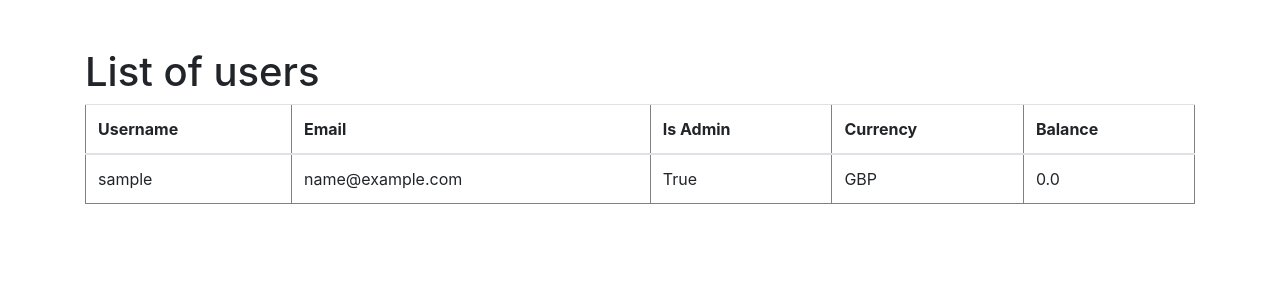
After one commit to Haller125/web-services-django, a Django app: page /webapps2025/register/list_of_users/ in a window 1280 px wide. The commit adds this page. Shown: the top 300 px of the page. Run offline with Django 5.2, Linux system fonts and the light colour scheme; the visitor is signed in with stand-in values (Sample User, id 1); data comes from the database, SQL or seed files in the repository; parts of the project's set-up code (start-up, migrations or seed data) failed here and were passed over; some libraries are stand-ins or nearby versions.

Commit message:
admin permission

```diff
--- /dev/null
+++ b/register/decorators.py
@@ -0,0 +1,7 @@
+from django.contrib.auth.decorators import user_passes_test
+
+def admin_required(view_func):
+    decorated_view_func = user_passes_test(
+        lambda u: u.is_authenticated and u.is_superuser
+    )(view_func)
+    return decorated_view_func
--- a/register/models.py
+++ b/register/models.py
@@ -10,7 +10,7 @@ CurrencyChoices = [
 
 # Create your models here.
 class User(AbstractUser):
-    currency = models.CharField(choices=CurrencyChoices, max_length=3)
+    currency = models.CharField(choices=CurrencyChoices, max_length=3, default='GBP')
     balance = models.FloatField(default=0.0)
 
     def __str__(self):
--- a/register/urls.py
+++ b/register/urls.py
@@ -4,7 +4,9 @@ from django.contrib.auth.views import LoginView, LogoutView
 
 urlpatterns = [
     path('register/', views.register, name='register'),
-    path('login/', LoginView.as_view(template_name='register/login.html', next_page='home'),  name='login'),
+    path('login/', LoginView.as_view(template_name='register/login.html'),  name='login'),
     path('logout/', LogoutView.as_view(next_page='login'), name='logout'),
     path('home/', views.home, name='home'),
+    path('register_admin/', views.register_admin, name='register_admin'),
+    path('list_of_users/', views.list_of_users, name='list_of_users')
 ]
--- a/register/views.py
+++ b/register/views.py
@@ -1,30 +1,43 @@
 from django.shortcuts import render, redirect
-from .forms import UserRegistrationForm, UserLoginForm
-from django.contrib.auth import login as auth_login
+from .forms import UserRegistrationForm, AdminRegistrationForm
 from django.contrib.auth.decorators import login_required
+import requests
+from .decorators import admin_required
+from .models import User
 
 # Create your views here.
 def register(request):
     if request.method == 'POST':
         form = UserRegistrationForm(request.POST)
         if form.is_valid():
+            user_currency = form.cleaned_data.get('currency')
+            default_money = requests.get(f'http://localhost:8000/webapps2025/conversion/usd/{user_currency}/750')
             form.save()
             return redirect('login')
     else:
         form = UserRegistrationForm()
     return render(request, 'register/register.html', {'form': form})
 
+@login_required
+def home(request):
+    return render(request, 'register/home.html', {'user': request.user})
 
-def login(request):
+# TODO: add template
+@admin_required
+def register_admin(request):
     if request.method == 'POST':
-        form = UserLoginForm(request.POST)
+        form = AdminRegistrationForm(request.POST)
         if form.is_valid():
-            auth_login(request, form.get_user())
+            user_currency = form.cleaned_data.get('currency')
+            default_money = requests.get(f'http://localhost:8000/webapps2025/conversion/usd/{user_currency}/750')
+            form.save()
             return redirect('home')
     else:
-        form = UserLoginForm()
-    return render(request, 'register/login.html', {'form': form})
+        form = AdminRegistrationForm()
+    return render(request, 'register/register.html', {'form': form})
 
-@login_required(login_url='login')
-def home(request):
-    return render(request, 'register/home.html', {'user': request.user})
+
+@admin_required
+def list_of_users(request):
+    users = User.objects.all()
+    return render(request, 'register/list_of_users.html', {'users': users})
--- a/templates/register/home.html
+++ b/templates/register/home.html
@@ -14,4 +14,10 @@
       {% csrf_token %}
       <button type="submit" class="btn btn-danger">Logout</button>
     </form>
+
+    {% if user.is_superuser %}
+        <p>You are a superuser with full system access.</p>
+        <a href="{% url 'register_admin' %}"> <button> Register another admin </button> </a>
+        <a href="{% url 'list_of_users' %}"> <button> See list of users </button> </a>
+    {% endif %}
 {% endblock %}
--- /dev/null
+++ b/templates/register/list_of_users.html
@@ -0,0 +1,38 @@
+{% extends 'base.html' %}
+
+{% block title %}
+    List of users
+{% endblock %}
+
+{% load crispy_forms_tags %}
+
+{% block content %}
+    <h1>List of users</h1>
+
+<table border="1" class="table">
+    <thead>
+        <tr>
+            <th scope="col">Username</th>
+            <th scope="col">Email</th>
+            <th scope="col">Is Admin</th>
+            <th scope="col">Currency</th>
+            <th scope="col">Balance</th>
+        </tr>
+    </thead>
+    <tbody>
+        {% for user in users %}
+        <tr>
+            <td>{{ user.username }}</td>
+            <td>{{ user.email }}</td>
+            <td>{{ user.is_superuser }}</td>
+            <td>{{ user.currency }}</td>
+            <td>{{ user.balance }}</td>
+        </tr>
+        {% empty %}
+        <tr>
+            <td colspan="4">No users found.</td>
+        </tr>
+        {% endfor %}
+    </tbody>
+</table>
+{% endblock %}
--- a/templates/register/login.html
+++ b/templates/register/login.html
@@ -11,6 +11,9 @@
     <form method="post" class="form-group">
         {% csrf_token %}
         {{ form|crispy }}
-        <button type="submit" class="btn btn-success">Login</button>
+        <div class="d-flex justify-content-between align-items-center">
+            <button type="submit" class="btn btn-success">Login</button>
+            <a href="{% url 'register' %}"> Register </a>
+        </div>
     </form>
 {% endblock %}
--- a/templates/register/register.html
+++ b/templates/register/register.html
@@ -11,6 +11,9 @@
     <form method="post" class="form-group">
         {% csrf_token %}
         {{ form|crispy }}
-        <button type="submit" class="btn btn-success">Register</button>
+        <div class="d-flex justify-content-between align-items-center">
+            <button type="submit" class="btn btn-success">Register</button>
+            <a href="{% url 'login' %}"> Login </a>
+        </div>
     </form>
 {% endblock %}
--- a/webapps2025/urls.py
+++ b/webapps2025/urls.py
@@ -20,4 +20,6 @@ from django.urls import path, include
 urlpatterns = [
     path('webapps2025/admin/', admin.site.urls),
     path('webapps2025/register/', include('register.urls')),
+    # path('webapps2025/payapp/', include('payapp.urls')),
+    path('webapps2025/conversion/', include('conversion.urls')),
 ]
```
Also changed, not shown: register/forms.py (+8 -3 lines), webapps2025/settings.py (+6 -2 lines), payapp/urls.py (added).
